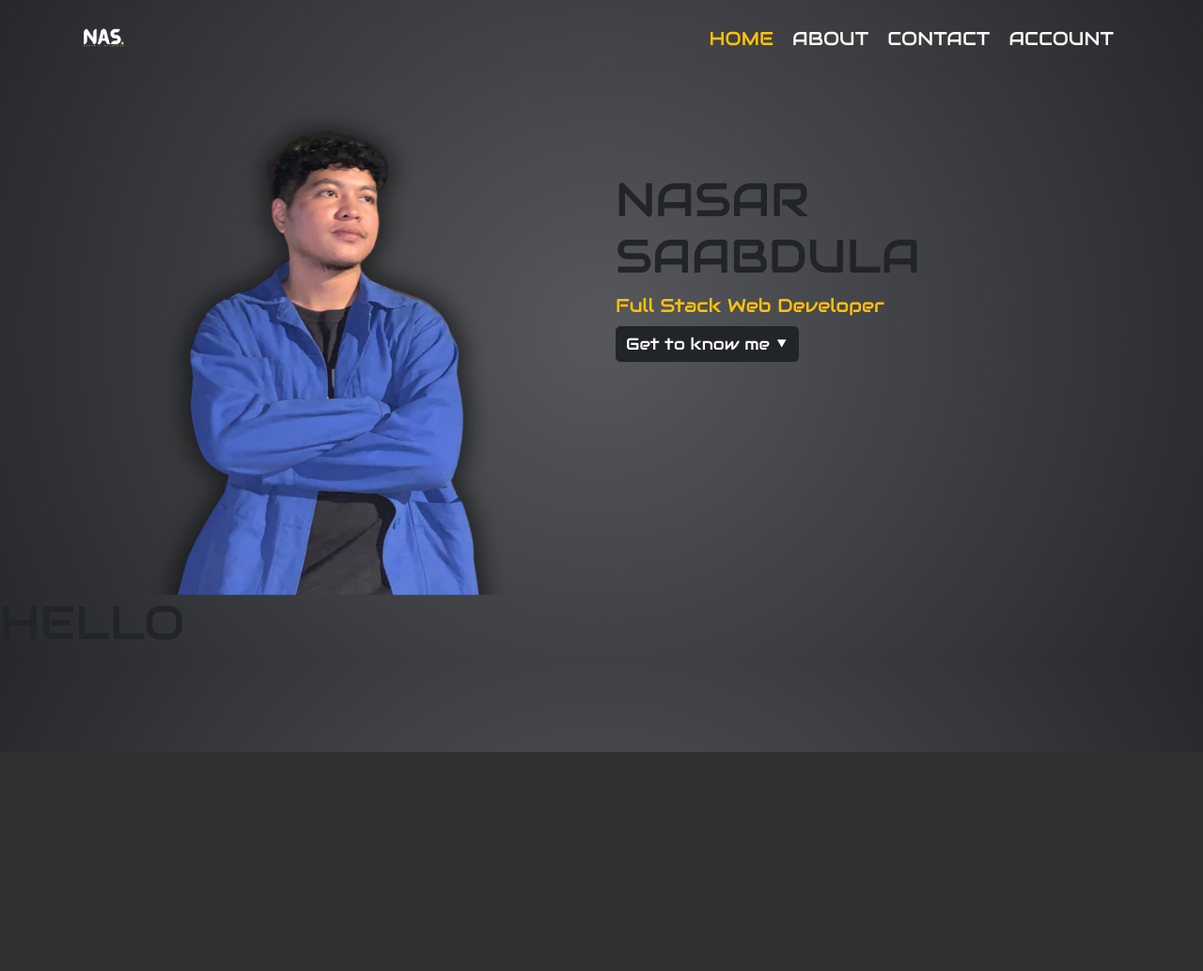
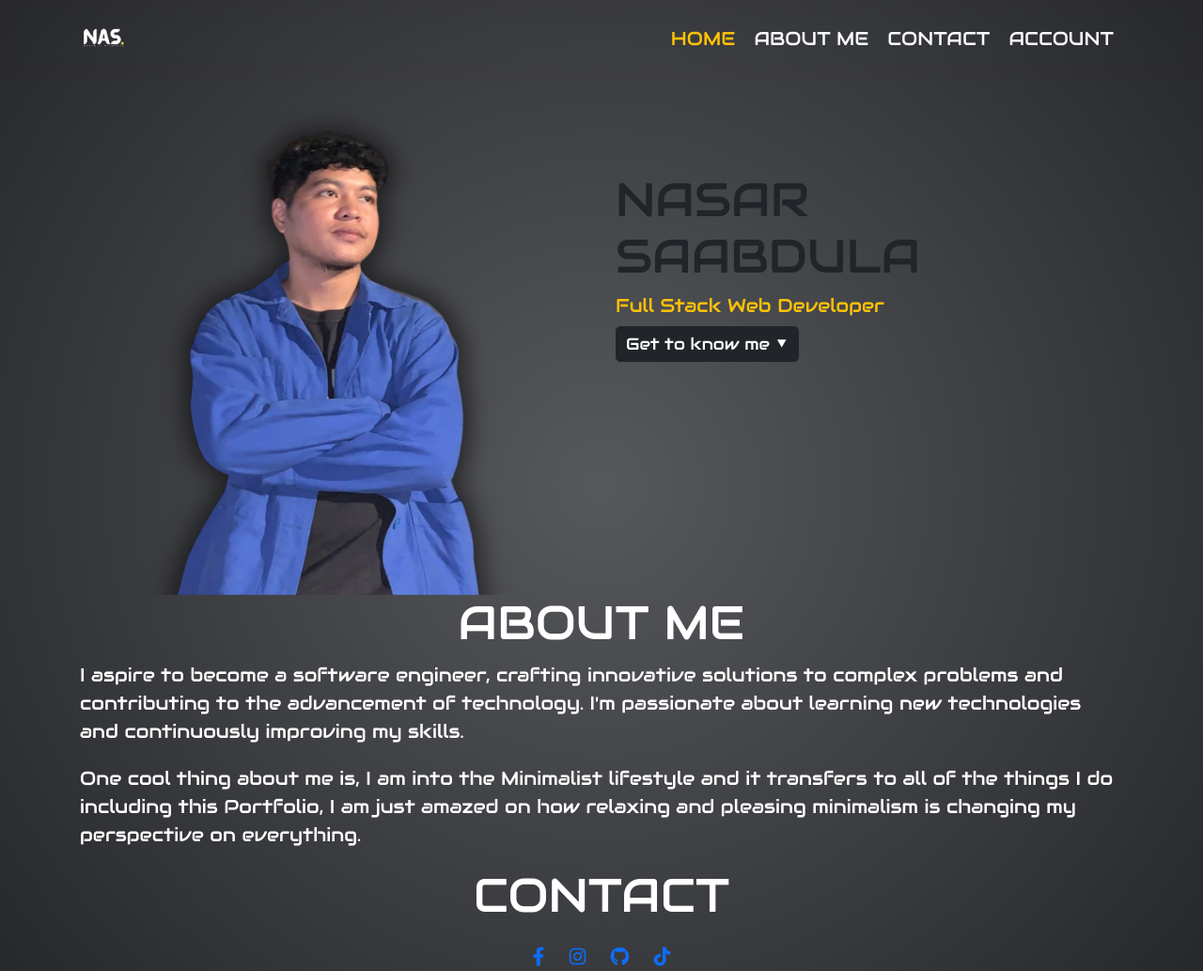
Before and after one commit to nashyyyyyyy/portfolio, a PHP site: page / in a window 1280 px wide. Shown: the whole page at 94% size. Before the commit the page ends 800 px from the top, so only its background shows below. Run offline with PHP 8.4, Linux system fonts and the light colour scheme; some libraries are stand-ins or nearby versions.

Commit message:
updated infos

```diff
--- a/index.css
+++ b/index.css
@@ -11,3 +11,23 @@ body {
     background: rgba(255, 255, 255, 0.5);
     backdrop-filter: blur(10px);
   }
+
+  .stick-to-h1 h1 {
+    position: sticky;
+    top: 0;
+}
+#mySection {
+    background-color: rgba(0, 0, 0, 0.5);
+    padding: 20px;
+}
+
+
+
+.social-icons {
+    margin-top: 20px;
+}
+
+.social-icons a {
+    display: inline-block;
+    margin: 0 10px;
+}
--- a/index.php
+++ b/index.php
@@ -9,6 +9,7 @@ include 'server.php';
     <title>Portfolio</title>
     <link rel="shortcut icon" type="image/x-icon" href="img/nas.png">
     <link rel="stylesheet" href="index.css">
+    <link rel="stylesheet" href="https://cdnjs.cloudflare.com/ajax/libs/font-awesome/5.15.4/css/all.min.css" >
     <link rel="stylesheet" href="https://stackpath.bootstrapcdn.com/bootstrap/4.5.2/css/bootstrap.min.css">
     <link rel="stylesheet" href="https://fonts.googleapis.com/css?family=Audiowide">
     <link href="https://cdn.jsdelivr.net/npm/bootstrap@5.3.2/dist/css/bootstrap.min.css" rel="stylesheet">
@@ -31,13 +32,13 @@ include 'server.php';
             <a class="nav-link text-warning" href="#">HOME</a>
           </li>
           <li class="nav-item">
-            <a class="nav-link text-light" href="#">ABOUT</a>
+            <a class="nav-link text-light" href="#about" id="myLink">ABOUT ME</a>
           </li>
           <li class="nav-item">
-            <a class="nav-link text-light" href="#">CONTACT</a>
+            <a class="nav-link text-light" href="#contact">CONTACT</a>
           </li>
           <li class="nav-item">
-            <a class="nav-link text-light" href="#">ACCOUNT</a>
+            <a class="nav-link text-light" href="#" >ACCOUNT</a>
           </li>
         </ul>
       </div>
@@ -60,9 +61,33 @@ include 'server.php';
     </div>
   </div>
 
-  <section class="">
-    <h1>HELLO</h1>
-  </section>
+  <section id="about" class="bg-dark-transparent">
+    <div class="container">
+        <div class="row">
+            <div class="col-md-12">
+                <h1 class="text-white text-center">ABOUT ME</h1>
+                <p class="text-white">I aspire to become a software engineer, crafting innovative solutions to complex problems and contributing to the advancement of technology. I'm passionate about learning new technologies and continuously improving my skills.</p>
+                <p class="text-white">One cool thing about me is, I am into the Minimalist lifestyle and it transfers to all of the things I do including this Portfolio, I am just amazed on how relaxing and pleasing minimalism is changing my perspective on everything.</p>
+            </div>
+        </div>
+    </div>
+</section>
+<section id="contact" class="bg-dark-transparent">
+        <div class="container">
+            <div class="row">
+                <div class="col-md-12">
+                    <h1 class="text-white text-center">CONTACT</h1>
+                    <div class="social-icons text-center">
+                        <a href="https://www.facebook.com/YourPage" target="_blank"><i class="fab fa-facebook-f"></i></a>
+                        <a href="https://www.instagram.com/YourProfile" target="_blank"><i class="fab fa-instagram"></i></a>
+                        <a href="https://github.com/YourUsername" target="_blank"><i class="fab fa-github"></i></a>
+                        <a href="https://www.tiktok.com/@YourUsername" target="_blank"><i class="fab fa-tiktok"></i></a>
+                    </div>
+                </div>
+            </div>
+        </div>
+    </section>
+
 <script src="https://code.jquery.com/jquery-3.5.1.slim.min.js"></script>
 <script src="https://cdn.jsdelivr.net/npm/@popperjs/core@2.5.4/dist/umd/popper.min.js"></script>
 <script src="https://stackpath.bootstrapcdn.com/bootstrap/4.5.2/js/bootstrap.min.js"></script>
```
